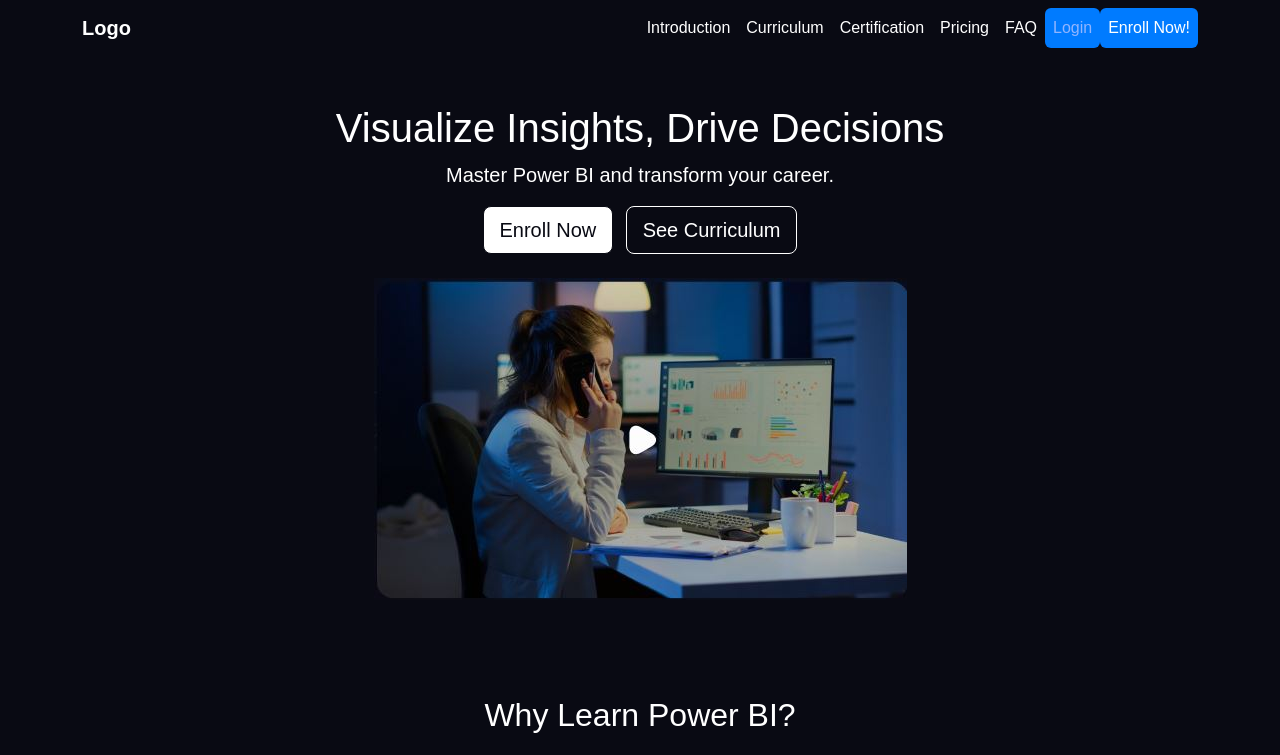
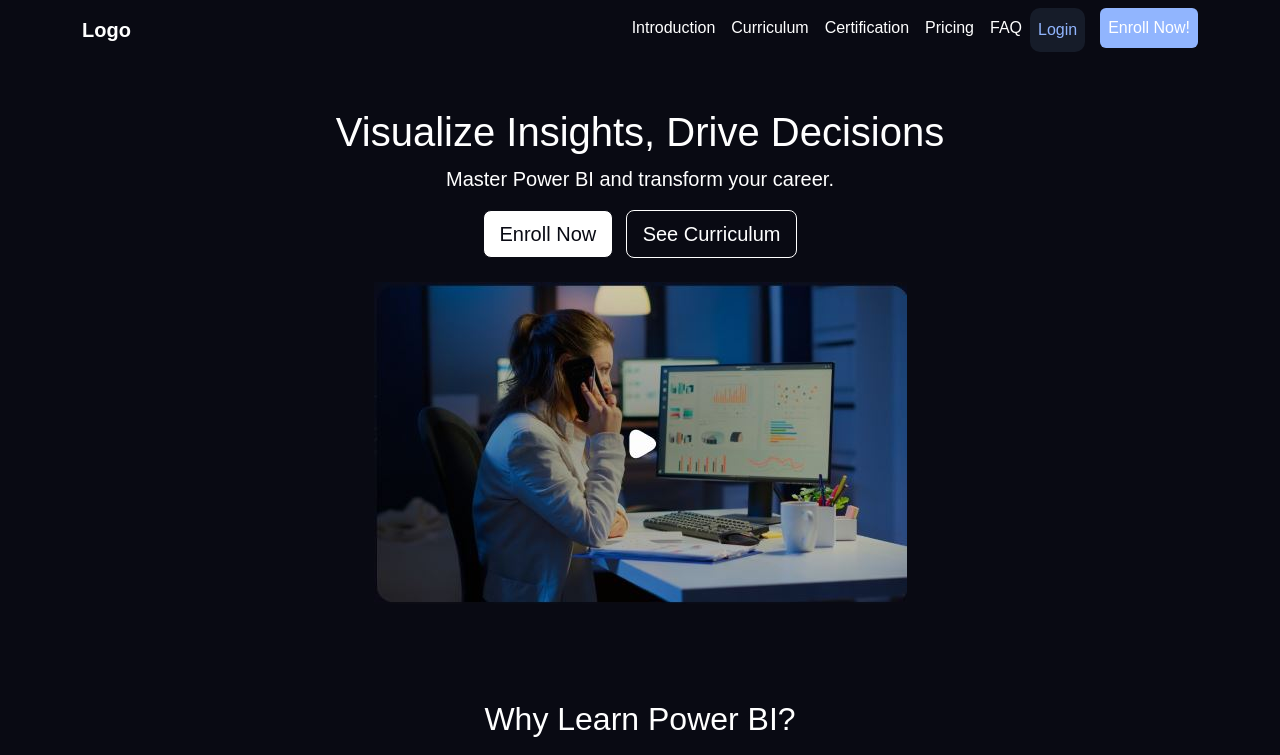
Before and after one commit to sumeet004/Project-Neon, a plain HTML site: page index.html in a window 1280 px wide. Shown: the top 755 px of the page. Drawn offline with nearby package versions, Linux system fonts and the light colour scheme.

Commit message:
Updated index.html and styles.css

```diff
--- a/index.html
+++ b/index.html
@@ -28,8 +28,9 @@
                     <li class="nav-item"><a class="nav-link" href="#faq">FAQ</a></li>
 
                     <li class="nav-item">
-                        <a class="nav-link btn btn-primary btn-login-custom" href="#login">Login</a>
+                        <a class="nav-link btn btn-login-custom" href="#login">Login</a>
                     </li>
+
                     <li class="nav-item">
                         <a class="nav-link btn btn-primary text-white" href="#enroll">Enroll Now!</a>
                     </li>
--- a/styles.css
+++ b/styles.css
@@ -28,14 +28,41 @@ body {
 }
 
 /* Custom text color for Login button */
+/* Custom styles for the Login button  */
 .btn-login-custom {
-    color: #91B5FE; /* Replace with your desired text color */
+    color: #91B5FE; /* White text color */
+    background-color: #161C29; /* Dark background color */
+    border-radius: 10px; /* Rounded corners */
+    padding: 10px 20px; /* Padding for button */
+    text-align: center;
+    display: inline-block;
+    border: none; /* Remove default border */
+    transition: background-color 0.3s ease, color 0.3s ease, box-shadow 0.3s ease; /* Smooth transition */
 }
 
 .btn-login-custom:hover {
-    color: #ffffff; /* Optional: white text color on hover */
+    background-color: #ffffff; /* White background on hover */
+    color: #121721; /* Dark text color on hover */
+    box-shadow: 0px 4px 6px rgba(0, 0, 0, 0.1); /* Slight shadow effect */
 }
 
+/* Make Enroll Now! button match the same color as Login */
+.nav-item .nav-link.btn-primary {
+    background-color: #91B5FE!important; /* Dark background color */
+    border-color: #91B5FE!important;     /* Ensure border matches */
+    color: #ffffff !important;             /* White text color */
+}
+
+.nav-item .nav-link.btn-primary:hover {
+    background-color: #ffffff !important; /* White background on hover */
+    color: #121721 !important;            /* Dark text color on hover */
+    box-shadow: 0px 4px 6px rgba(0, 0, 0, 0.1) !important; /* Add shadow on hover */
+}
+
+/* Add space specifically for the Login button */
+.nav-item .btn-login-custom {
+    margin-right: 15px; /* Adjust this value to your liking */
+}
 
 /* Other Buttons */
 .nav-link.btn-primary {
```
